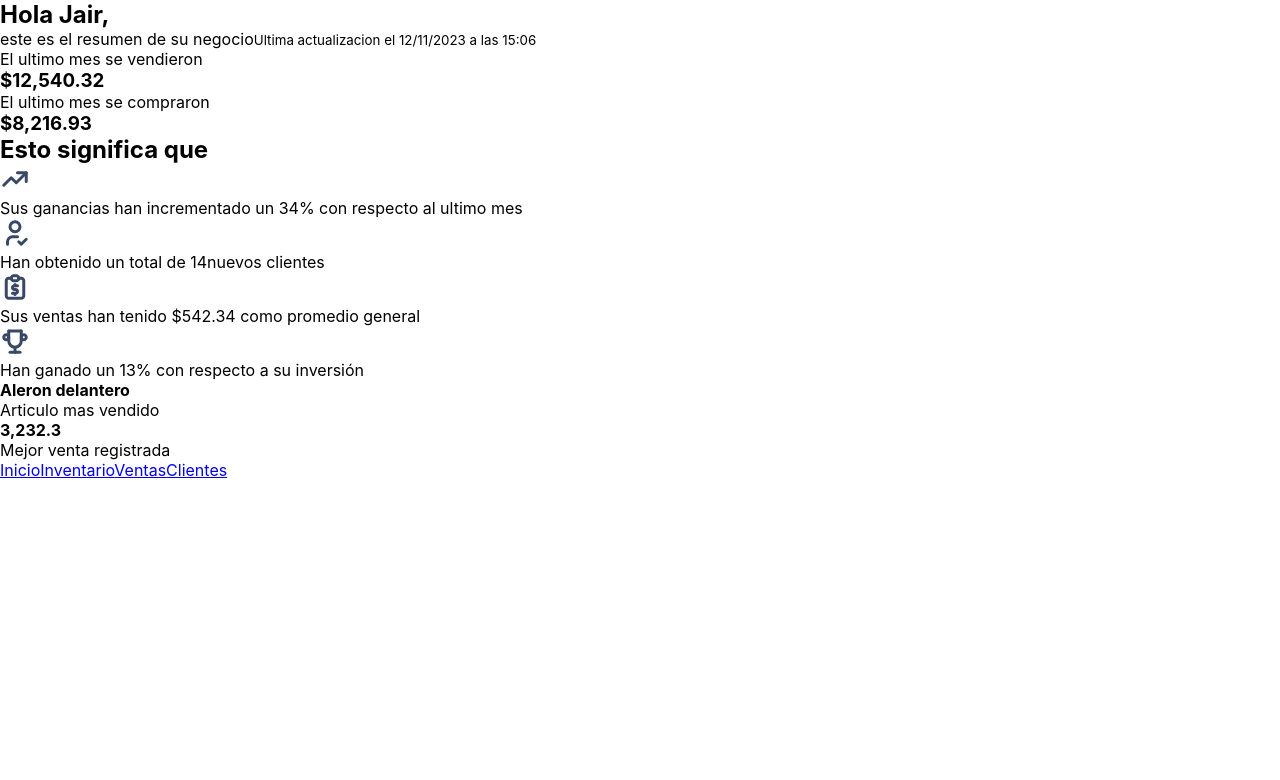
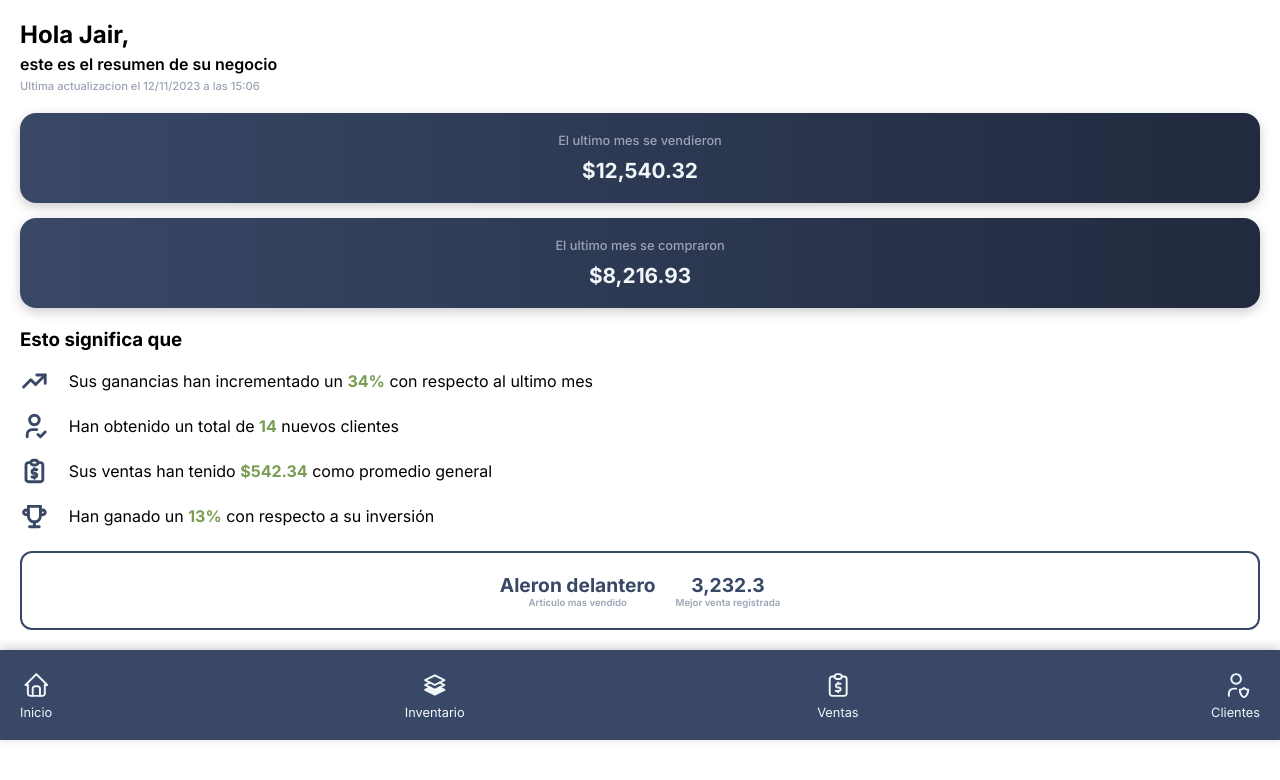
Before and after one commit to edmirgalvan01/inventory-app, a React (Vite) app: page / in a window 1280 px wide. Shown: the top 780 px of the page. Built offline with nearby package versions, Linux system fonts and the light colour scheme.

Commit message:
Add HomePage styles

```diff
--- a/index.html
+++ b/index.html
@@ -3,6 +3,12 @@
   <head>
     <meta charset="UTF-8" />
     <link rel="icon" type="image/svg+xml" href="/vite.svg" />
+    <link rel="preconnect" href="https://fonts.googleapis.com" />
+    <link rel="preconnect" href="https://fonts.gstatic.com" crossorigin />
+    <link
+      href="https://fonts.googleapis.com/css2?family=Inter:wght@400;500;600;700&display=swap"
+      rel="stylesheet"
+    />
     <meta name="viewport" content="width=device-width, initial-scale=1.0" />
     <title>Inventario</title>
   </head>
--- a/src/index.css
+++ b/src/index.css
@@ -2,6 +2,7 @@
   padding: 0;
   margin: 0;
   box-sizing: border-box;
+  font-family: "Inter", sans-serif;
 }
 :root {
   font-family: Inter, system-ui, Avenir, Helvetica, Arial, sans-serif;
--- a/src/pages/HomePage/HomePage.css
+++ b/src/pages/HomePage/HomePage.css
@@ -0,0 +1,112 @@
+.homePage {
+  padding: 20px;
+  gap: 20px;
+  display: flex;
+  flex-direction: column;
+}
+.homePage--title {
+  display: flex;
+  flex-direction: column;
+  align-items: flex-start;
+  gap: 5px;
+}
+.homePage--title span {
+  font-weight: 600;
+}
+.homePage--title small {
+  color: var(--color-grey);
+  font-size: 0.7rem;
+  font-weight: 500;
+}
+.homePage--cards {
+  display: flex;
+  flex-direction: column;
+  gap: 15px;
+}
+.homePage--cards__item {
+  display: flex;
+  padding: 20px;
+  flex-direction: column;
+  justify-content: center;
+  align-items: center;
+  gap: 10px;
+  border-radius: 16px;
+  background: linear-gradient(90deg, #394867 0%, #212a3e 100%);
+  box-shadow: 0px 4px 12px 0px rgba(0, 0, 0, 0.2);
+}
+.homePage--cards__item span {
+  color: var(--color-grey);
+  font-size: 0.8rem;
+  font-weight: 500;
+}
+.homePage--cards__item h4 {
+  color: var(--color-white);
+  font-size: 1.3rem;
+  font-weight: 800;
+}
+.homePage--info {
+  display: flex;
+  flex-direction: column;
+  justify-content: center;
+  gap: 15px;
+}
+.homePage--info__item {
+  display: flex;
+  align-items: center;
+  gap: 20px;
+}
+.homePage--info__item p {
+  width: 100%;
+}
+.homePage--info__item > p > span {
+  color: var(--color-green);
+  font-weight: 700;
+}
+.homePage--rewards {
+  display: flex;
+  padding: 20px;
+  justify-content: center;
+  align-items: center;
+  gap: 20px;
+  border-radius: 12px;
+  border: 2px solid var(--Blue, #394867);
+}
+.homePage--rewards__item {
+  display: flex;
+  flex-direction: column;
+  justify-content: center;
+  align-items: center;
+  text-align: center;
+}
+.homePage--rewards__item h4 {
+  color: var(--color-blue);
+  font-size: 1.2rem;
+  font-weight: 700;
+}
+.homePage--rewards__item span {
+  color: var(--color-grey);
+  font-size: 0.6rem;
+  font-weight: 600;
+}
+
+.navbar {
+  position: sticky;
+  bottom: 0;
+  display: flex;
+  width: 100%;
+  padding: 20px;
+  justify-content: space-between;
+  align-items: center;
+  background: var(--Blue, #394867);
+  box-shadow: 0px -2px 10px 0px rgba(0, 0, 0, 0.2);
+}
+.navbar--item {
+  color: var(--color-white);
+  font-size: 0.8rem;
+  display: flex;
+  flex-direction: column;
+  justify-content: center;
+  align-items: center;
+  gap: 5px;
+  text-decoration: none;
+}
--- a/src/pages/HomePage/HomePage.tsx
+++ b/src/pages/HomePage/HomePage.tsx
@@ -1,9 +1,14 @@
 import {
+  ClientsIcon,
+  HomeIcon,
+  InventoryIcon,
   ReportIcon,
+  SalesIcon,
   TrendingIcon,
   TrophyIcon,
   UserIcon,
 } from "../../components/icons";
+import "./HomePage.css";
 
 export function HomePage() {
   return (
@@ -17,15 +22,15 @@ export function HomePage() {
         <div className="homePage--cards">
           <article className="homePage--cards__item">
             <span>El ultimo mes se vendieron</span>
-            <h3>$12,540.32</h3>
+            <h4>$12,540.32</h4>
           </article>
           <article className="homePage--cards__item">
             <span>El ultimo mes se compraron</span>
-            <h3>$8,216.93</h3>
+            <h4>$8,216.93</h4>
           </article>
         </div>
         <div className="homePage--info">
-          <h2>Esto significa que</h2>
+          <h3>Esto significa que</h3>
           <div className="homePage--info__item">
             <TrendingIcon />
             <p>
@@ -36,7 +41,7 @@ export function HomePage() {
           <div className="homePage--info__item">
             <UserIcon />
             <p>
-              Han obtenido un total de <span>14</span>nuevos clientes
+              Han obtenido un total de <span>14</span> nuevos clientes
             </p>
           </div>
           <div className="homePage--info__item">
@@ -63,11 +68,24 @@ export function HomePage() {
           </div>
         </div>
       </section>
+
       <nav className="navbar">
-        <a href="/">Inicio</a>
-        <a href="/">Inventario</a>
-        <a href="/">Ventas</a>
-        <a href="/">Clientes</a>
+        <a href="/" className="navbar--item">
+          <HomeIcon />
+          Inicio
+        </a>
+        <a href="/" className="navbar--item">
+          <InventoryIcon />
+          Inventario
+        </a>
+        <a href="/" className="navbar--item">
+          <SalesIcon />
+          Ventas
+        </a>
+        <a href="/" className="navbar--item">
+          <ClientsIcon />
+          Clientes
+        </a>
       </nav>
     </>
   );
```
